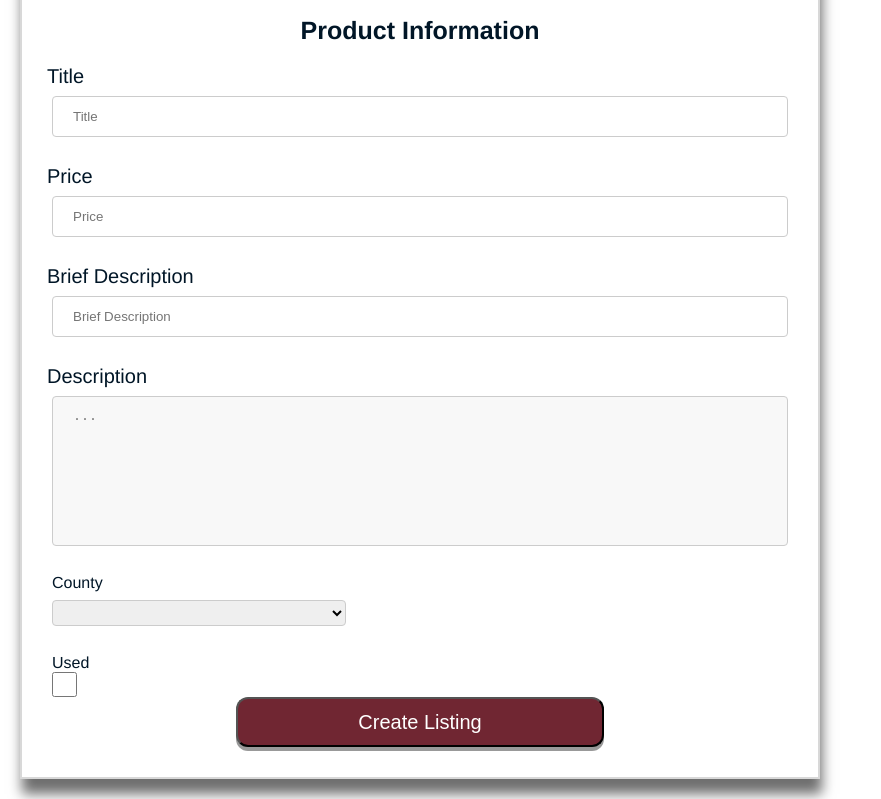
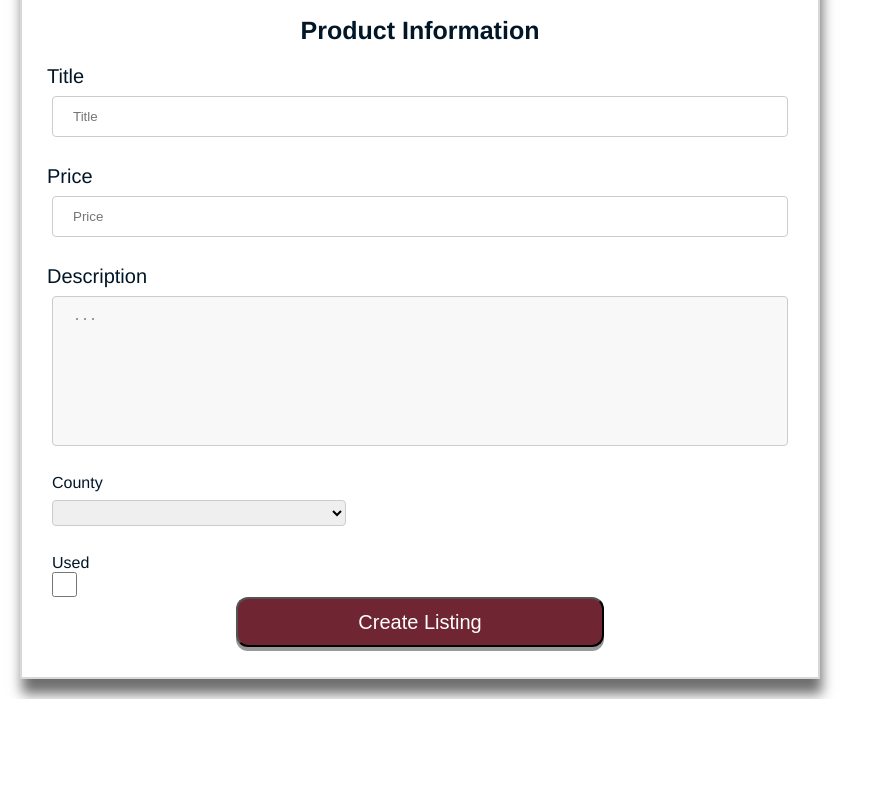
Before and after one commit to kristianvaula/Square, a Vue app in the folder frontend/ecommerce-app/: page /#/create-listing in a window 1280 px wide. Shown: the part 803-1602 px from the top of the page, without its empty margins (0-881 px from the left). After the commit the page ends 1502 px from the top, so only its background shows below. Built offline with nearby package versions, Linux system fonts and the light colour scheme.

Commit message:
Revert "Updated CreateListing with input for brief description"
This reverts commit b24cf20abde89a1c0b7ffa40c1d84f75a696857c.

```diff
--- a/frontend/ecommerce-app/src/views/CreateListingPage.vue
+++ b/frontend/ecommerce-app/src/views/CreateListingPage.vue
@@ -31,15 +31,6 @@
           label="Price"
           type="text"
           :error="errors.price"
-        />
-      </div>
-      <div class="base-input center">
-        <BaseText
-          id="briedDescInput"
-          v-model="briefDesc"
-          label="Brief Description"
-          type="text"
-          :error="errors.briefDesc"
         />
       </div>
       <div class="base-input center">
@@ -144,7 +135,6 @@ export default {
     const validationSchema = {
       title: textVal,
       price: priceVal,
-      briefDesc: textVal,
       desc: textVal
     }
 
@@ -152,7 +142,6 @@ export default {
 
     const {value: title} = useField('title')
     const {value: price} = useField('price')
-    const {value: briefDesc} = useField('briefDesc')
     const {value: desc} = useField('desc')
     const {value: state} = useField('state')
     const {value: category} = useField('category')
@@ -162,7 +151,6 @@ export default {
       let listing = {
         title: values.title,
         price: values.price,
-        briefDesc: values.briefDesc,
         desc: values.desc,
         state: values.state,
         category: values.category
@@ -173,7 +161,6 @@ export default {
     return {
       title,
       price,
-      briefDesc,
       desc,
       state,
       category,
```
